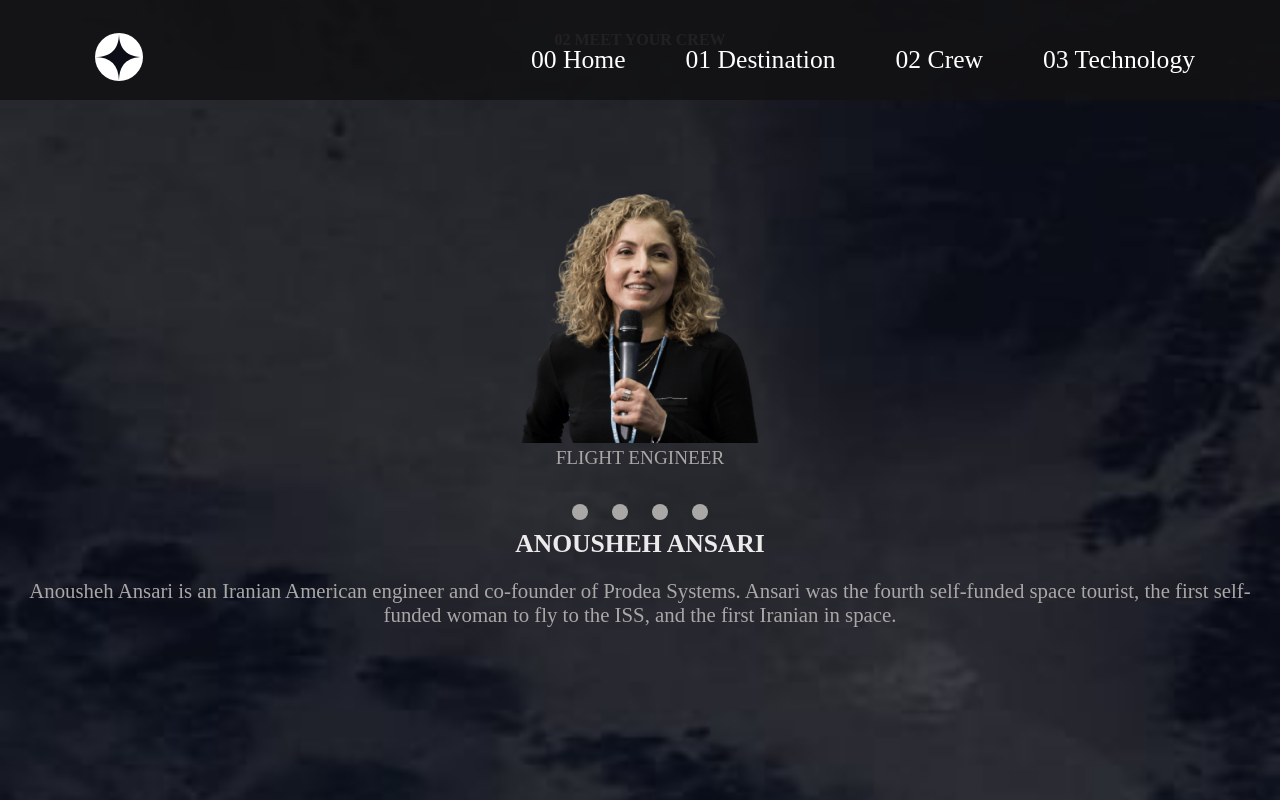
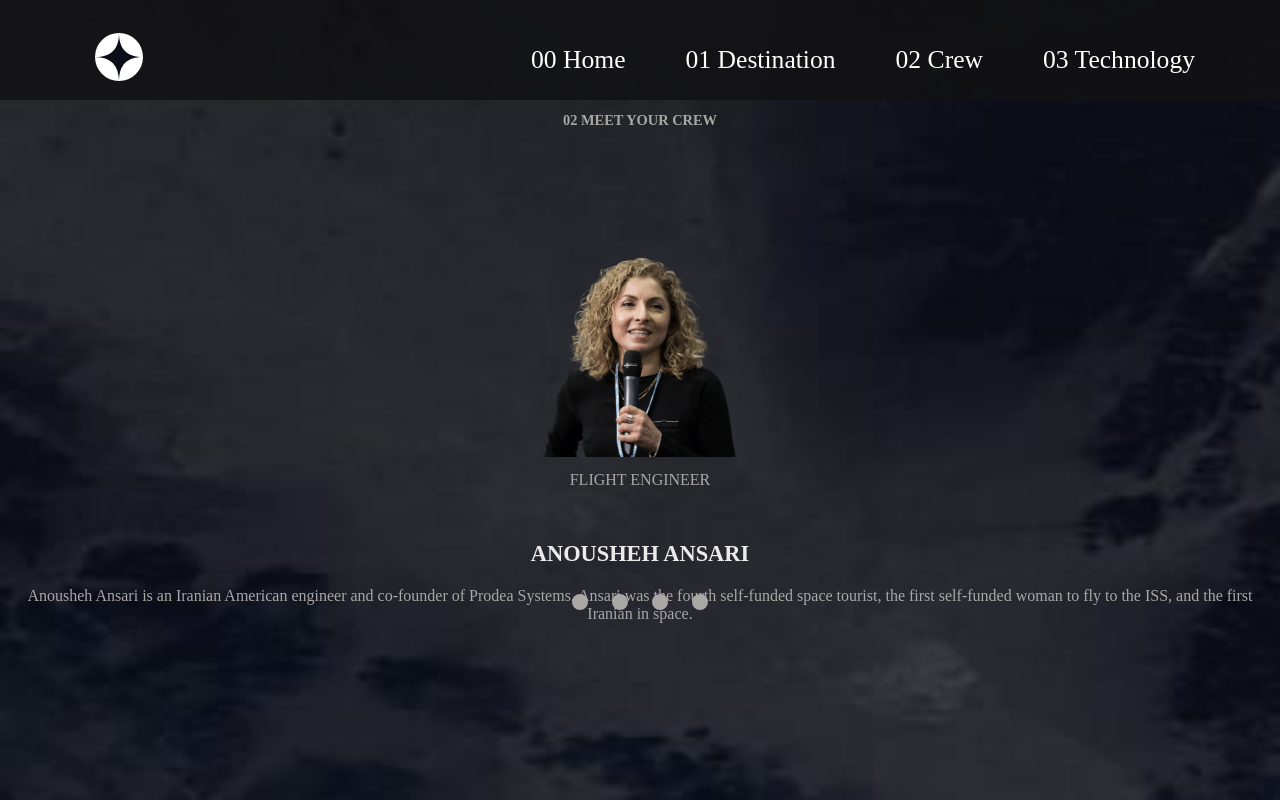
Before and after one commit to Holvert-P/Frontend-Mentor-Space-Tourism, a plain HTML site: page crew-engineer.html in a window 1280 px wide. Drawn offline with Linux system fonts and the light colour scheme.

Commit message:
Update style.css
ff

```diff
--- a/css/style.css
+++ b/css/style.css
@@ -220,48 +220,50 @@
 
     .header__info {
         text-align: center;
-        margin-top: 20px;
+        margin-top: 80px;
     }
 
     .header__info h2 {
         position: absolute;
-        top: 5%;
+        top: 15%;
         left: 50%;
         transform: translate(-50%, -50%);
-        font-size: 1em;
+        font-size: .9em;
         color: rgb(170, 167, 167);
     }
 
     .header__info span {
-        margin-top: 30px;
-        font-size: 1.2em;
+        top: 60%;
+        left: 50%;
+        transform: translate(-50%, -50%);
+        position: absolute;
+        font-size: 1em;
         color: rgb(170, 167, 167);
     }
 
     #carrusel {
         position: absolute;
-        bottom: 280px;
+        bottom: 190px;
     }
 
     .header__info h3 {
-        font-size: 1.6em;
+        font-size: 1.4em;
         color: rgb(236, 234, 234);
-        margin-top: 60px;
+        margin-top: 80px;
     }
 
     .header__info p {
         margin-top: 20px;
-        font-size: 1.3em;
+        font-size: 1em;
         color: rgb(170, 167, 167);
     }
 
     .header__picture img {
-        height: 250px;
+        height: 200px;
     }
     /* Carrusel */
 
     .btn__carrusel {
-        margin-top: 10px;
         background-color: rgb(170, 167, 167);
         width: 16px;
         height: 16px;
```
